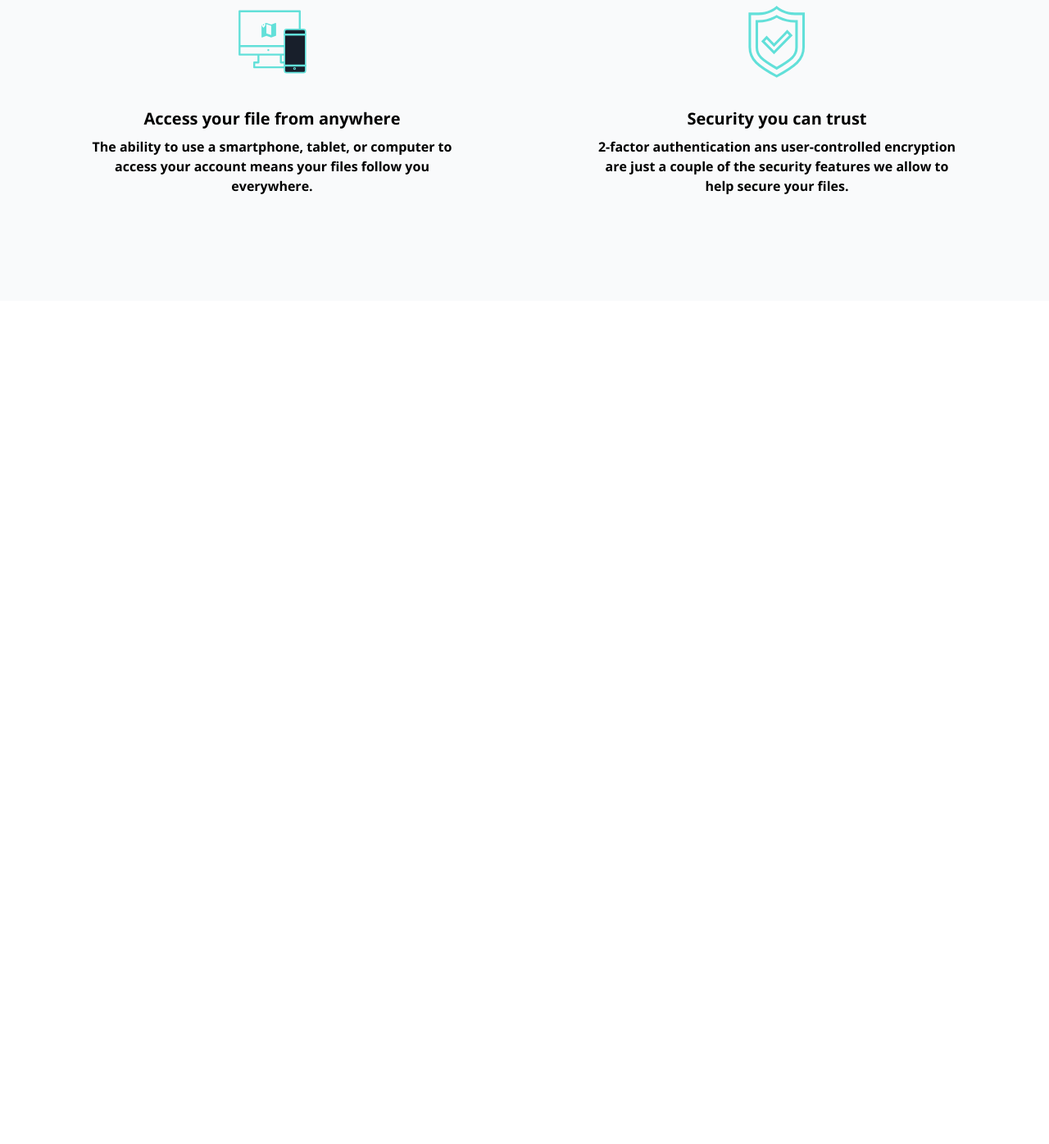
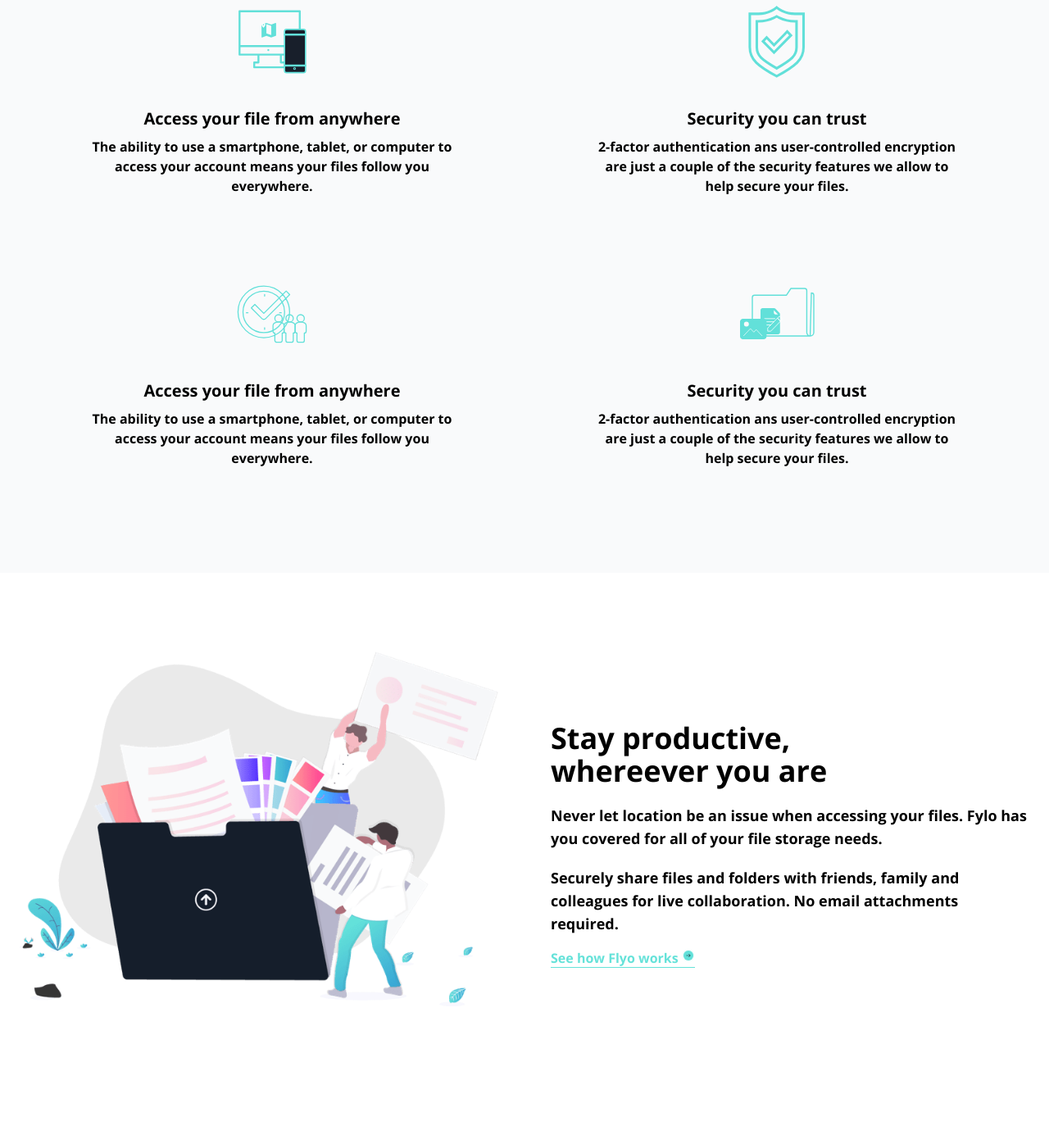
Before and after one commit to imoncoc/faylo, a website: page index.html in a window 1280 px wide. Shown: the part 1291-2687 px from the top of the page at 82% size. Before the commit the page ends 1658 px from the top, so only its background shows below. Drawn offline with nearby package versions, Linux system fonts and the light colour scheme.

Commit message:
Updated Productive Section

```diff
--- a/index.html
+++ b/index.html
@@ -114,6 +114,66 @@
             </p>
           </div>
         </div>
+
+        <!-- Second Row -->
+        <div class="flex flex-col space-y-24 mt-24 text-center md:flex-row md:space-y-0">
+          <!-- Item 3 -->
+          <div class="flex flex-col items-center space-y-2 md:w-1/2">
+            <div class="flex items-center justify-center h-24 mb-6">
+              <img src="./images/icon-collaboration.svg" alt="">
+            </div>
+            <h3 class="text-xl font-bold">Access your file from anywhere</h3>
+            <p class="max-w-md">The ability to use a smartphone, tablet, or computer to access your account means
+              your files follow you everywhere.
+            </p>
+          </div>
+
+          <!-- Item 4 -->
+          <div class="flex flex-col items-center space-y-2 md:w-1/2">
+            <div class="flex items-center justify-center h-24 mb-6">
+              <img src="./images/icon-any-file.svg" alt="">
+            </div>
+            <h3 class="text-xl font-bold">Security you can trust</h3>
+            <p class="max-w-md">2-factor authentication ans user-controlled encryption are just a couple
+              of the security features we allow to help secure your files.
+            </p>
+          </div>
+        </div>
+      </div>
+    </section>
+
+    <!-- Productive Section -->
+    <section id="productive" class="bg-white dark:bg-darkBlue">
+      <!-- Productive Container -->
+      <div class="container flex flex-col items-center mx-auto px-6 pt-24 pb-32 md:flex-row md:space-x-16">
+        <!-- Image -->
+        <div class="md:w-1/2">
+          <img src="./images/illustration-intro.png" class="mb-10" alt="">
+        </div>
+        <!-- Content -->
+        <div class="flex flex-col items-start md:w-1/2">
+          <div class="flex flex-col space-y-5">
+            <h4 class="max-w-md text-xl font-bold md:text-4xl">
+              Stay productive, whereever you are
+            </h4>
+            <p class="text-md md:text-lg">
+              Never let location be an issue when accessing your files. Fylo has you covered
+              for all of your file storage needs.
+            </p>
+            <p class="text-md md:text-lg">
+              Securely share files and folders with friends, family and colleagues for live collaboration.
+              No email attachments required.
+            </p>
+          </div>
+
+          <!-- Links  -->
+          <div class="block mt-4">
+            <a href="#" class="border-b border-accentCyan text-accentCyan">
+              See how Flyo works
+              <img src="./images/icon-arrow.svg" class="inline pb-2" alt="">
+            </a>
+          </div>
+        </div>
       </div>
     </section>
 </body>
--- a/text.txt
+++ b/text.txt
@@ -1,2 +1,2 @@
 Video: 006
-time: 05 min 00 sec
+time: 08 min 37 sec
```
Also changed, not shown: css/style.css.
